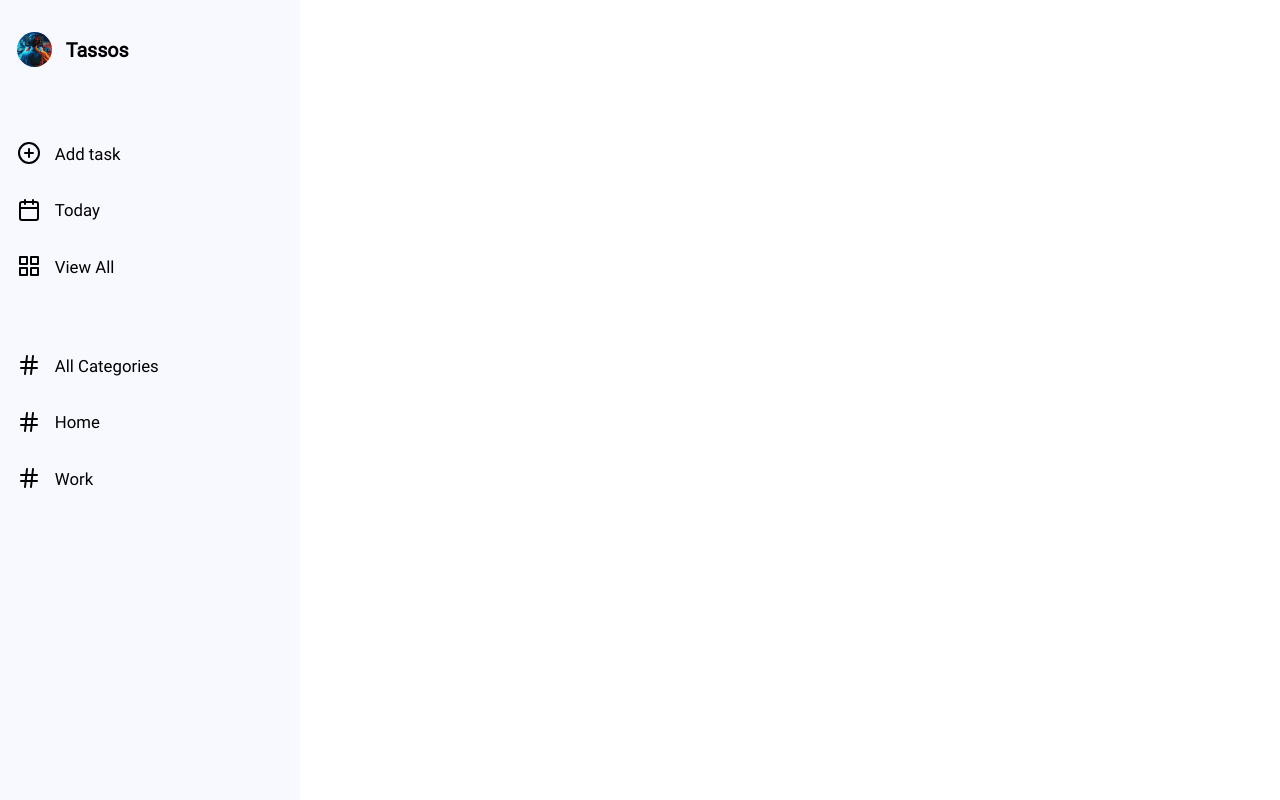
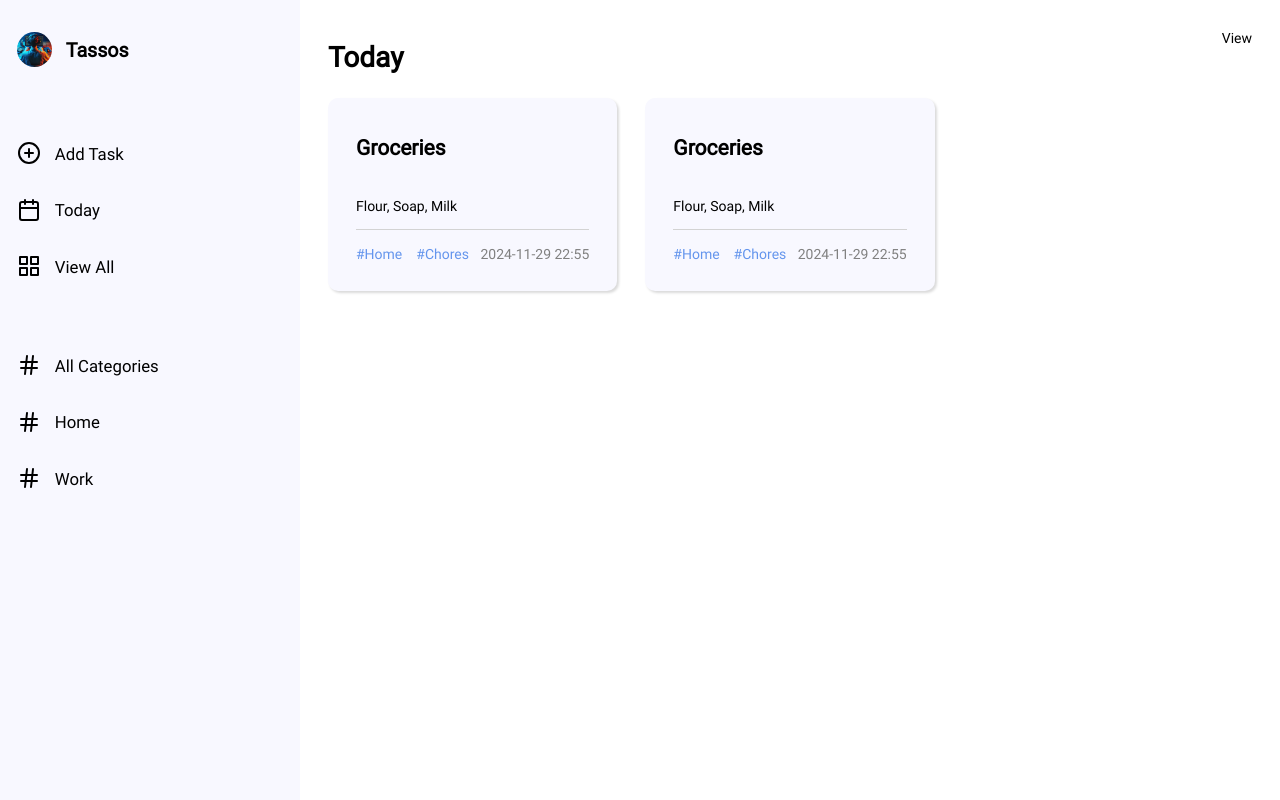
Before and after one commit to tassos-mdj/todoapp, a website built with webpack: page src/temp2.html in a window 1280 px wide. Shown: the top 800 px of the page. Built offline with nearby package versions, Linux system fonts and the light colour scheme; files whose address does not match are found by name.

Commit message:
Build cards/list css grids for tasks

```diff
--- a/src/style2.css
+++ b/src/style2.css
@@ -20,7 +20,7 @@ body {
 .container {
     display: grid;
     grid-template-columns: minmax(50px, 300px) 4fr;
-    /* grid-template-rows: auto; */
+    grid-template-rows: 5rem auto;
     margin:0;
     padding: 0;
     min-height: 100vh;
@@ -70,3 +70,100 @@ li p {
     max-width: 2.5rem;
     border-radius: 50px;
 }
+
+header {
+    display: flex;
+    justify-content: space-between;
+    padding: 1rem 2rem;
+}
+
+header h2 {
+    font-size: 2rem;
+}
+
+.toggle-view {
+    display: flex;
+    gap: 1rem;
+}
+
+article.cards-view {
+    padding: 2rem;
+    display: grid;
+    grid-template-columns: repeat(auto-fill, minmax(250px, 1fr));
+    grid-template-rows: max-content;
+    gap: 2em;
+
+}
+
+article.list-view {
+    padding: 1rem;
+    display: grid;
+    grid-template-columns: 1fr;
+    grid-template-rows: min-content;
+    align-items: start;
+    gap: 2rem;
+}
+
+.task {
+    padding: 1rem 2rem;
+    background-color: #F8F8FF;
+    border-radius: 10px;
+    box-shadow: rgba(0, 0, 0, 0.15) 1.95px 1.95px 2.6px;
+    display: grid;
+    grid-template-columns: 1fr 1fr;
+}
+
+article.list-view .task {
+    display: grid;
+
+}
+
+.task-title {
+    font-size: 1.5rem;
+    grid-area: 1 / 1 / 2 / 3;
+}
+
+.task-description {
+    grid-area: 2 / 1 / 3 / 3;
+}
+
+p.task-description {
+    margin: 0;
+    padding: 1rem 0;
+    border-bottom: 1px solid lightgray;
+}
+
+article.list-view .task-description {
+    display: none;
+}
+
+.task-categories {
+    padding: 1rem 0;
+    display: flex;
+    gap: 1rem;
+    grid-area: 3 / 1 / 4 / 2;
+    color: cornflowerblue;
+}
+
+.task-categories span {
+    cursor: pointer;
+}
+
+article.list-view .task-categories {
+    grid-area: 1 / 2 / 2 / 3;
+    align-items: center;
+    justify-content: flex-end;
+}
+
+.time-stamp {
+    grid-area: 3 / 2 / 4 / 3;
+    display: flex;
+    justify-content: end;
+    align-items: center;
+    color: grey;
+}
+
+article.list-view .time-stamp {
+    grid-area: 2 / 1 / 3 / 3;
+    justify-content: start;
+}
--- a/src/temp2.html
+++ b/src/temp2.html
@@ -17,7 +17,7 @@
                 <ul>
                     <li id="task-add">
                         <img src="./images/task-add.svg" alt="">
-                        <p>Add task</p>
+                        <p>Add Task</p>
                     </li>
                     <li id="task-today">
                         <img src="./images/task-today.svg" alt="">
@@ -46,6 +46,33 @@
                 </ul>
             </nav>
         </aside>
+        <header>
+            <h2>Today</h2>
+            <div class="toggle-view">
+                <img src="" alt="">
+                <p>View</p>
+            </div>
+        </header>
+        <article class="cards-view">
+            <div class="task">
+                <h3 class="task-title">Groceries</h3>
+                <p class="task-description">Flour, Soap, Milk</p>
+                <div class="task-categories">
+                    <span>#Home</span>
+                    <span>#Chores</span>
+                </div>
+                <div class="time-stamp">2024-11-29 22:55</div>
+            </div>
+            <div class="task">
+                <h3 class="task-title">Groceries</h3>
+                <p class="task-description">Flour, Soap, Milk</p>
+                <div class="task-categories">
+                    <span>#Home</span>
+                    <span>#Chores</span>
+                </div>
+                <div class="time-stamp">2024-11-29 22:55</div>
+            </div>
+        </article>
     </div>
 </body>
 </html>
```
